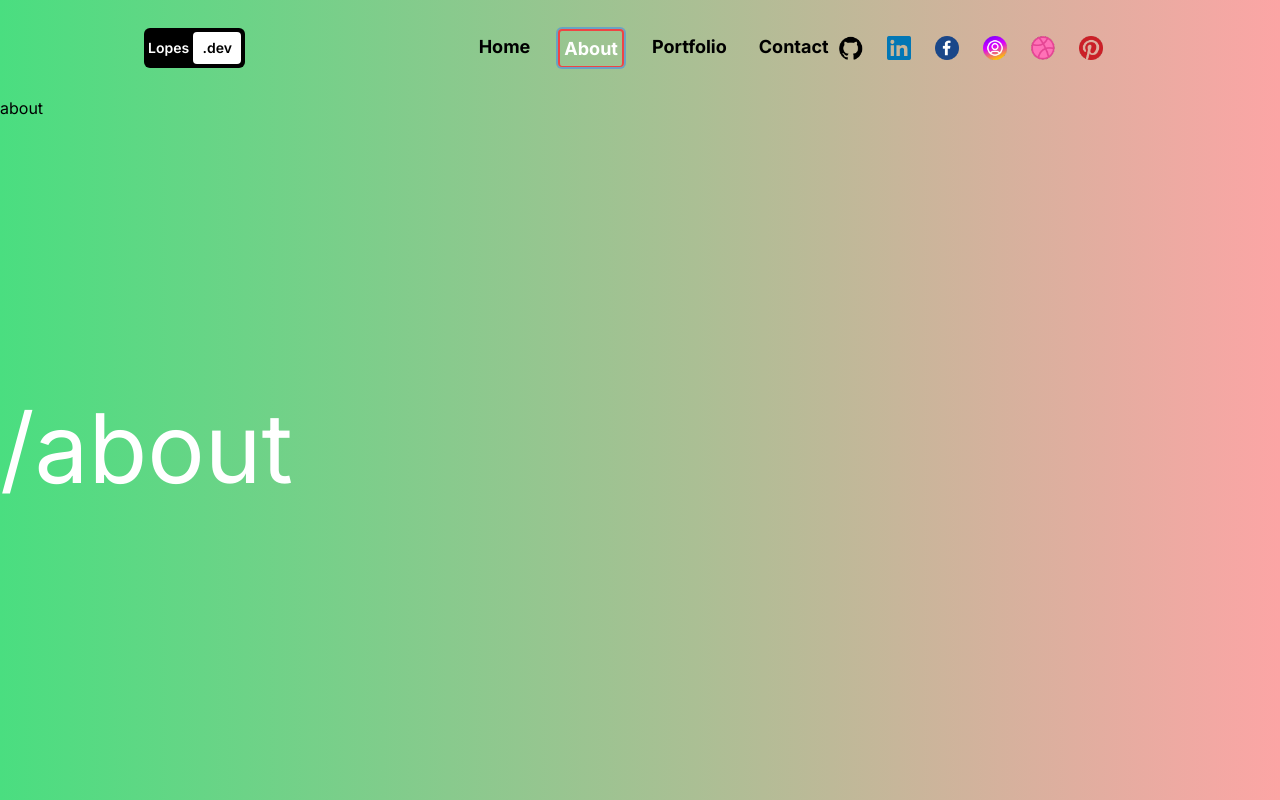
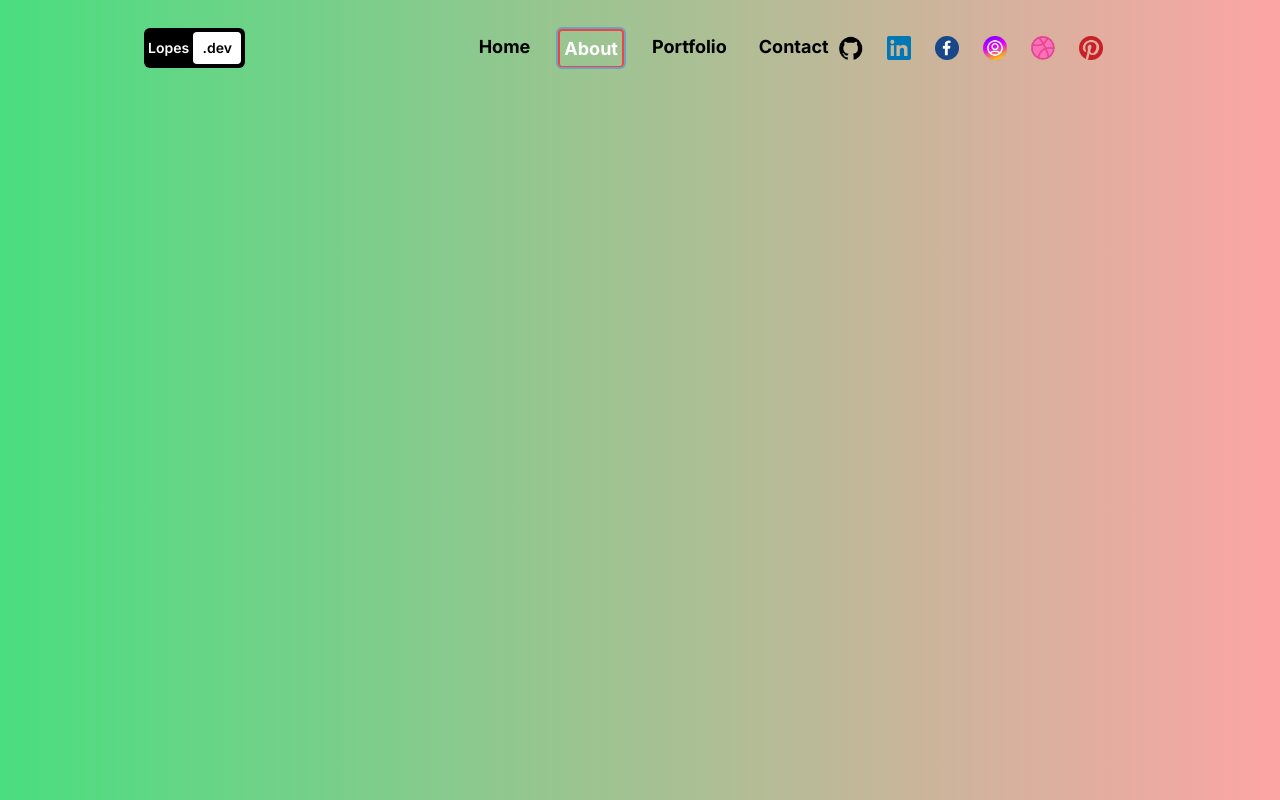
Before and after one commit to ChiefLopes/MyPortfolioV1, a Next.js app: page /about in a window 1280 px wide. Built offline with nearby package versions, Linux system fonts and the light colour scheme.

Commit message:
added framer motion effects to the about page

```diff
--- a/src/app/about/page.tsx
+++ b/src/app/about/page.tsx
@@ -1,9 +1,16 @@
-import React from 'react'
+import { motion as m } from "framer-motion";
 
 const about = () => {
   return (
-    <div>about</div>
-  )
-}
+    <m.div
+      className="h-full"
+      initial={{ y: "-200vh" }}
+      animate={{ y: "0%" }}
+      transition={{ duration: 1 }}
+    >
 
-export default about
+    </m.div>
+  );
+};
+
+export default about;
--- a/src/app/page.tsx
+++ b/src/app/page.tsx
@@ -1,8 +1,12 @@
+"use client";
+
 import Image from "next/image";
 import Link from "next/link";
+import { motion as m } from "framer-motion";
 
 export default function Home() {
   return (
+    <m.div className="h-full" initial={{y:"-200vh"}} animate={{y:"0%"}} transition={{duration: 1 }}>
       <div className="h-full flex flex-col lg:flex-row gap-4 px-4 sm:px-8 md:px-12 lg:px-20 xl:px-36 ">
         {/* IMAGE SECTION */}
         <div className="h-1/2 relative lg:h-full lg:w-1/2 ">
@@ -19,9 +23,9 @@ export default function Home() {
 
           {/* DECS. */}
           <p className="md:text-xl">
-          🚀 Frontend Web Developer | Passionate about crafting clean codes and
-          building Interactive UIs. 💻 Exploring the endless possibilities in
-          the world of tech, leveraging the awesome power of the javascript
+            🚀 Frontend Web Developer | Passionate about crafting clean codes
+            and building Interactive UIs. 💻 Exploring the endless possibilities
+            in the world of tech, leveraging the awesome power of the javascript
             language.
           </p>
 
@@ -40,5 +44,6 @@ export default function Home() {
           </div>
         </div>
       </div>
+    </m.div>
   );
 }
--- a/src/components/TransitionProvider.tsx
+++ b/src/components/TransitionProvider.tsx
@@ -18,20 +18,21 @@ const TransitionProvider = ({ children }: { children: ReactNode }) => {
           className="w-screen h-screen fixed bg-black rounded-b-[100px] z-40"
           animate={{ height: "0vh" }}
           exit={{ height: "140vh" }}
-          transition={{ duration: 2, ease: "easeOut" }}
+          transition={{ duration: 0.5, ease: "easeOut" }}
         />
         <m.div
-          className="fixed m-auto top-0 bottom-0 left-0 right-0 text-white text-8xl cursor-default bg-red-500 z-50"
-          animate={{ height: "0vh" }}
-          exit={{ height: "140vh" }}
-          transition={{ duration: 2, ease: "easeOut" }}
+          className="fixed m-auto top-0 bottom-0 left-0 right-0 text-white text-8xl cursor-default z-50 w-fit h-fit"
+          initial={{ opacity: 1 }}
+          animate={{ opacity: 0 }}
+          exit={{ opacity: 0 }}
+          transition={{ duration: 0.8, ease: "easeOut" }}
         >
-          {pathName}
+          {pathName.substring(1)}
         </m.div>
         <m.div
-          className="w-screen h-screen fixed bg-red-500 rounded-t-[100px] bottom-0 z-30"
+          className="w-screen h-screen fixed bg-black rounded-t-[100px] bottom-0 z-30"
           initial={{ height: "140vh" }}
-          animate={{ height: "0vh", transition: { delay: 2 } }}
+          animate={{ height: "0vh", transition: { delay: 0.5} }}
         />
         <div className="h-24">
           <Navbar />
```
Lines whose indentation alone changed are shown as unchanged.
